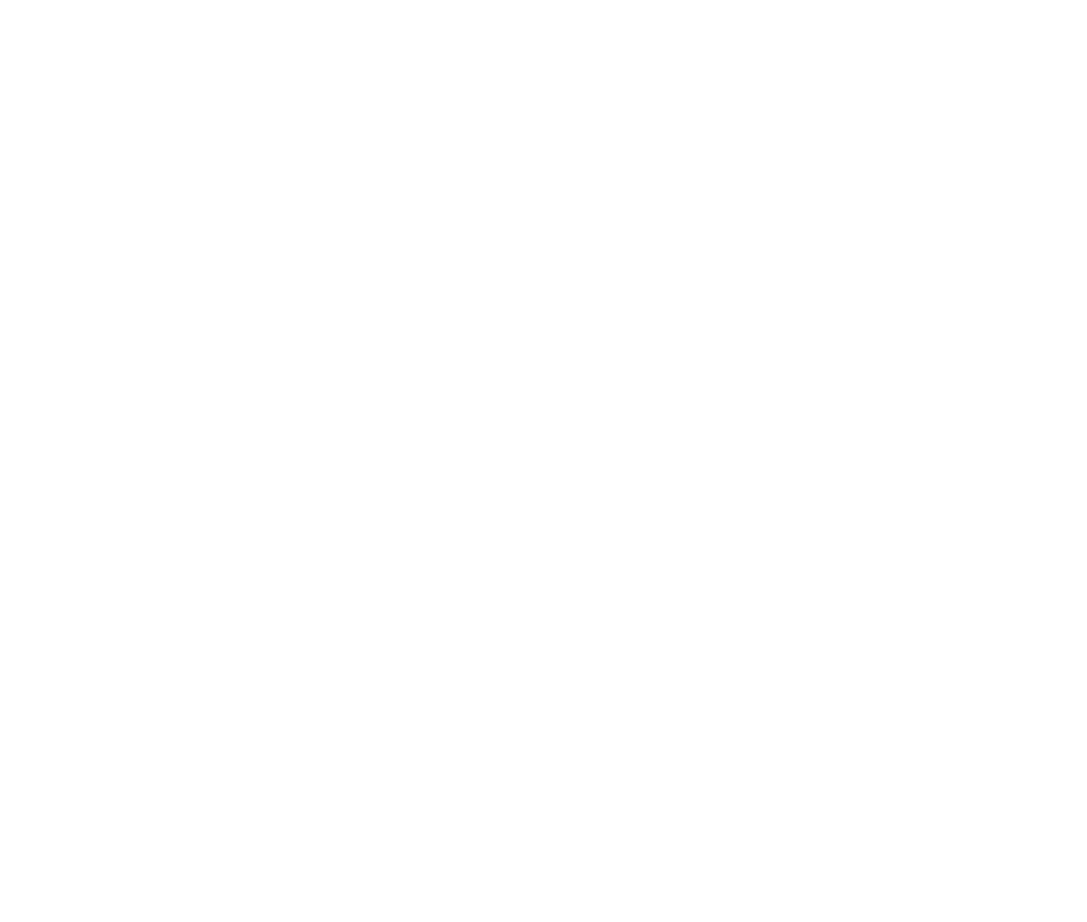
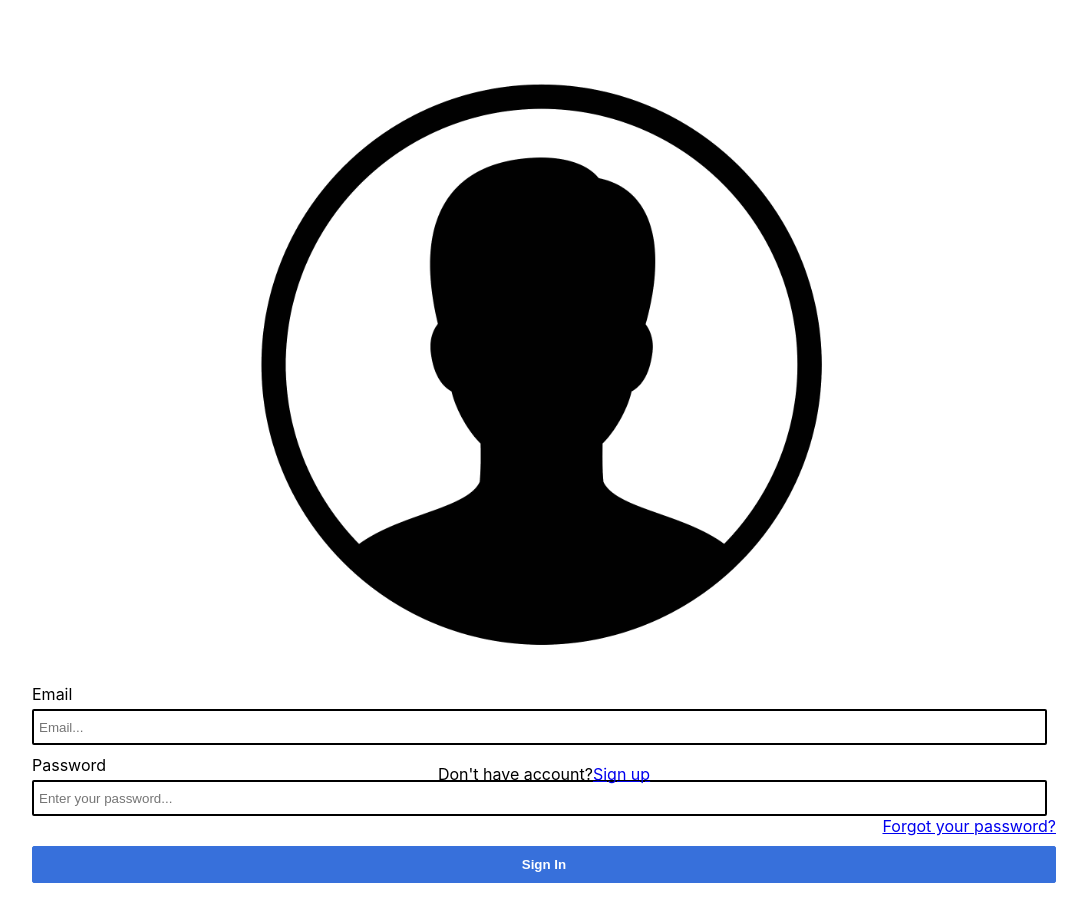
Before and after one commit to hidesignsdev/happy-team, a React (Create React App) app: page / in a window 1280 px wide. Shown: the top 922 px of the page, without its empty margins (96-1183 px from the left). Before the commit the page ends 800 px from the top, so only its background shows below. Built offline with nearby package versions, Linux system fonts and the light colour scheme.

Commit message:
add redux-form and design Front-end at LoginForm

```diff
--- a/src/App.js
+++ b/src/App.js
@@ -1,11 +1,11 @@
 import React, { Component } from 'react'
 import './App.css';
-
+import LoginPage from './components/LoginPage'
 export default class App extends Component {
   render() {
     return (
-      <div>
-
+      <div className="form-group">
+        <LoginPage />
       </div>
     )
   }
--- a/src/components/LoginPage.js
+++ b/src/components/LoginPage.js
@@ -0,0 +1,12 @@
+import React, { Component } from 'react'
+import LoginForm from '../form/LoginForm'
+class ContactPage extends Component {
+    submit = values => {
+        // print the form values to the console
+        console.log(values)
+    }
+    render() {
+        return <LoginForm onSubmit={this.submit} />
+    }
+}
+export default ContactPage
--- a/src/form/LoginForm.js
+++ b/src/form/LoginForm.js
@@ -0,0 +1,32 @@
+import React from 'react'
+import { Field, reduxForm } from 'redux-form'
+import { myInput } from './RenderField'
+import user from '../user.png'
+
+
+const LoginForm = (props) => {
+    const { handleSubmit } = props
+    return (
+
+        <div className=" center">
+            <img  src={user}/>
+            <form onSubmit={handleSubmit}>
+                <div className="field">
+                    <label>Email</label>
+                    <Field name="email" type="email" component={myInput} placeholder="Email..." className="form-control" />
+                </div>
+                <div>
+                    <label>Password</label>
+
+                    <Field name="password" type="password" component={myInput} placeholder="Enter your password..." />
+                </div>
+                <label className="forgot-password"><a href="#">Forgot your password?</a></label>
+                <button type="submit">Sign In</button>
+                <div className="link-signup">
+                    <p  >Don't have account?<a href="#">Sign up</a></p>
+                </div>
+            </form>
+        </div>
+    )
+}
+export default reduxForm({ form: 'login' })(LoginForm)
--- /dev/null
+++ b/src/form/RenderField.js
@@ -0,0 +1,9 @@
+import React from 'react';
+
+export const myInput = props => {
+    return (
+        <div>
+            <input {...props.input}  type={props.type} placeholder={props.placeholder}  />
+        </div>
+    );
+};
--- a/src/index.css
+++ b/src/index.css
@@ -1,13 +1,56 @@
 body {
   margin: 0;
-  font-family: -apple-system, BlinkMacSystemFont, 'Segoe UI', 'Roboto', 'Oxygen',
-    'Ubuntu', 'Cantarell', 'Fira Sans', 'Droid Sans', 'Helvetica Neue',
-    sans-serif;
+  font-family: -apple-system, BlinkMacSystemFont, "Segoe UI", "Roboto", "Oxygen", "Ubuntu", "Cantarell", "Fira Sans",
+    "Droid Sans", "Helvetica Neue", sans-serif;
   -webkit-font-smoothing: antialiased;
   -moz-osx-font-smoothing: grayscale;
 }
 
 code {
-  font-family: source-code-pro, Menlo, Monaco, Consolas, 'Courier New',
-    monospace;
+  font-family: source-code-pro, Menlo, Monaco, Consolas, "Courier New", monospace;
 }
+
+
+.field {
+  margin: 10px 0;
+}
+.center {
+  margin: 50px auto;
+  width: 80%;
+  padding: 10px;
+  border-radius: 5px;
+}
+.center input {
+  width: 98%;
+  height: 30px;
+  padding-left: 5px;
+  border-radius: 2px;
+  border: 2px solid black;
+  margin-top: 5px;
+}
+.center button {
+  width: 100%;
+  background-color: rgb(55, 112, 219);
+  border: 1px solid rgb(55, 112, 219);
+  border-radius: 2px;
+  margin-top: 10px;
+  padding: 10px 0;
+  color: white;
+  font-weight: bold;
+}
+.link-signup {
+  position: fixed;
+  text-align: center;
+  width: 80%;
+  bottom: 0;
+}
+.forgot-password {
+  float: right;
+  color: blue;
+}
+.center img{
+  display: block;
+  margin-left: auto;
+  margin-right: auto;
+  width: 60%;
+}
```
Also changed, not shown: src/user.png (added).
